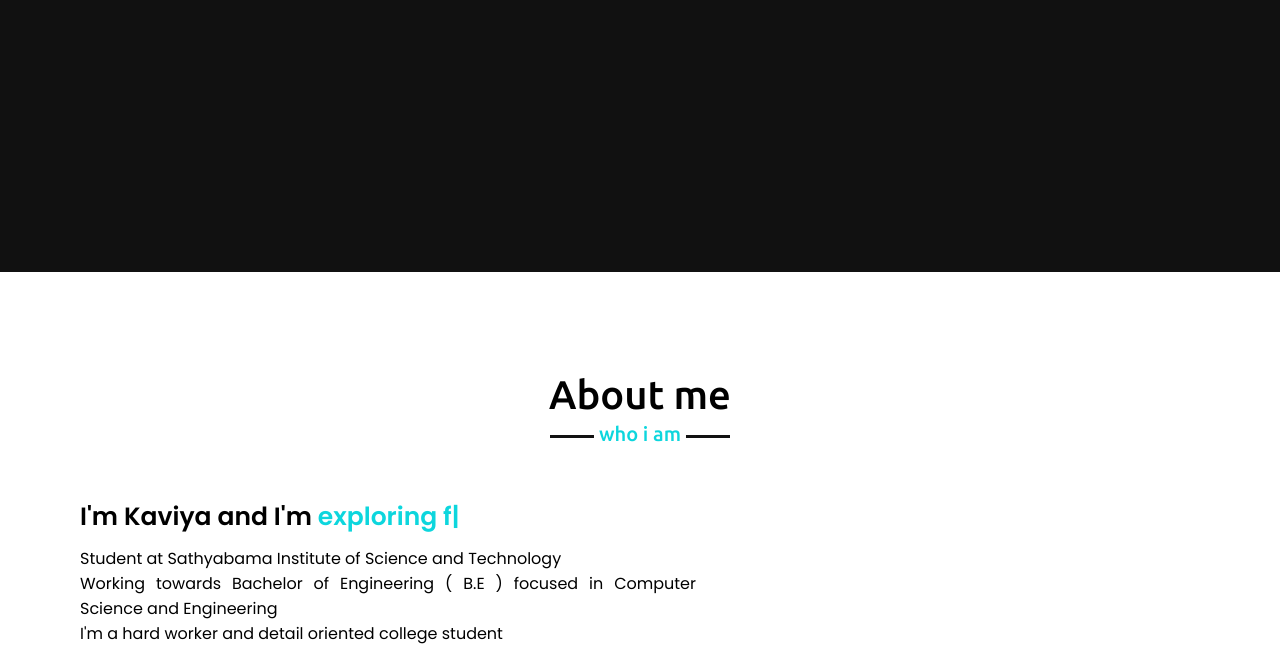
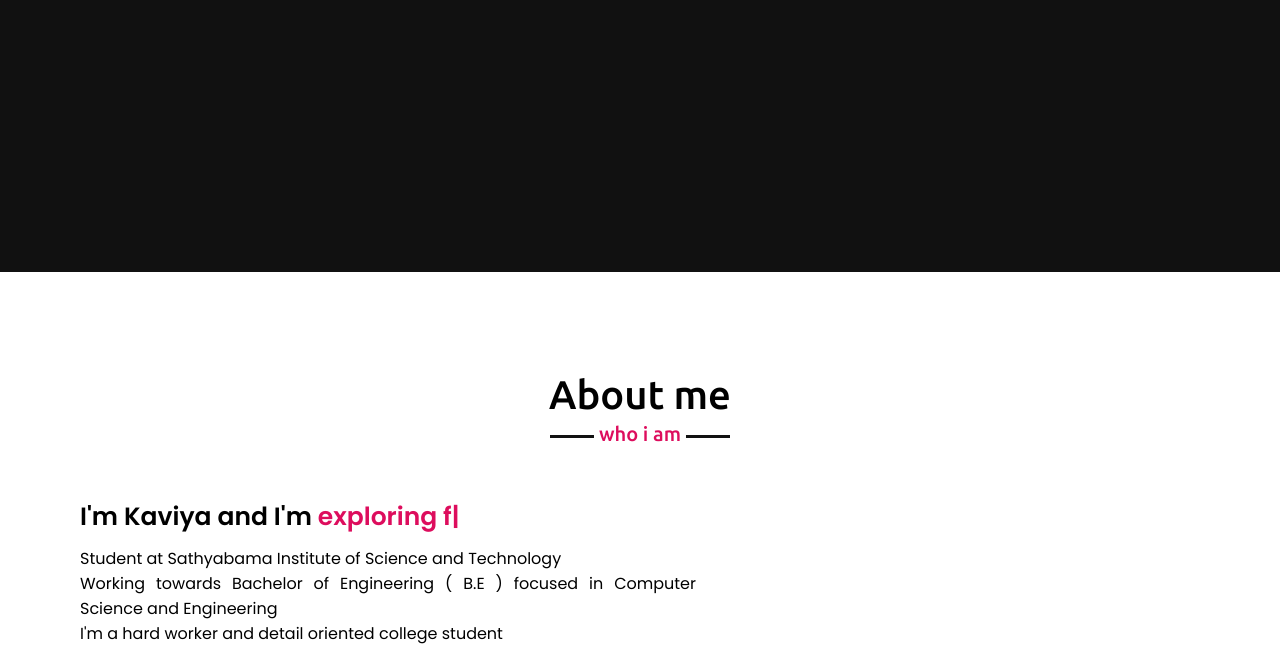
Before and after one commit to KaviyaGopi/KaviyaGopi.github.io, a plain HTML site: page index.html in a window 1280 px wide. Shown: the part 528-1191 px from the top of the page. Drawn offline with nearby package versions, Linux system fonts and the light colour scheme.

Commit message:
changed color theme

```diff
--- a/style.css
+++ b/style.css
@@ -2,7 +2,7 @@
 @import url('https://fonts.googleapis.com/css2?family=Poppins:wght@400;500;600;700&family=Ubuntu:wght@400;500;700&display=swap');
 
 :root{
-    --primary : #0dd6dd;
+    --primary : #dd0d5d;
 }
 *{
     margin: 0;
```
